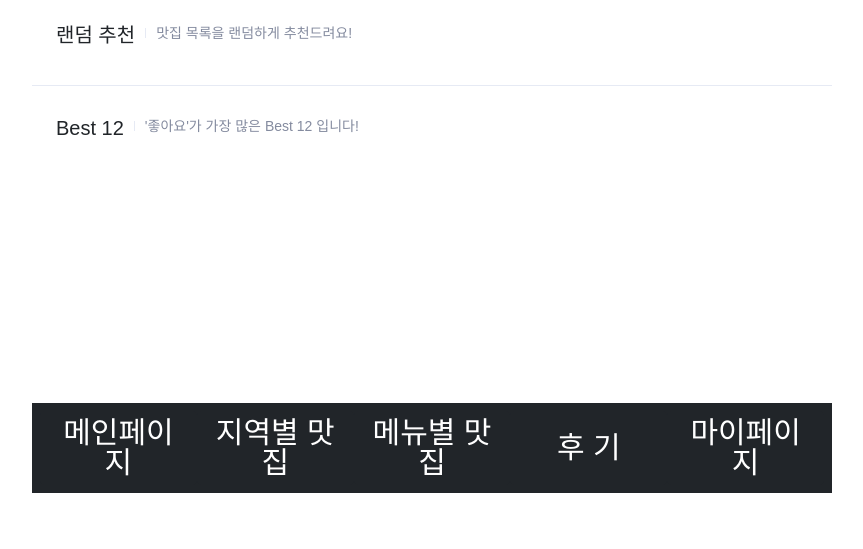
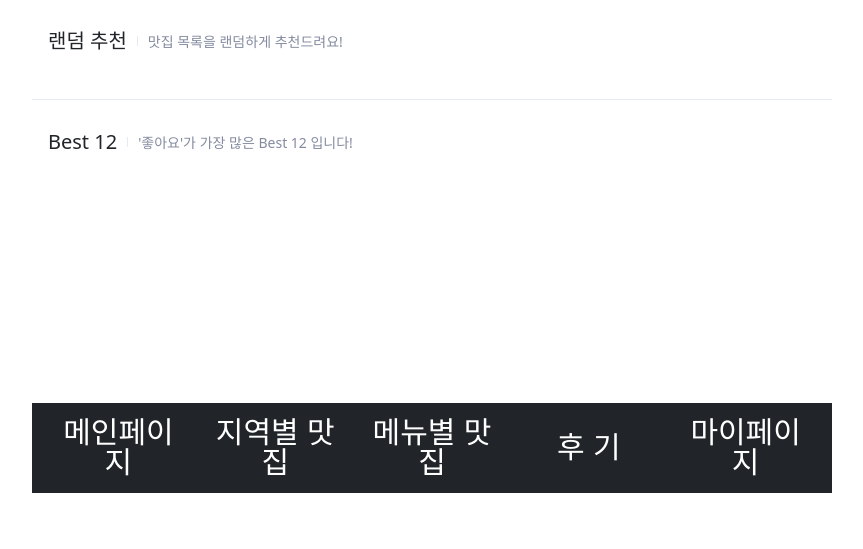
Before and after one commit to Kim-DongSeob/enjoy-your-meal, a Flask app: page / in a window 1280 px wide. Shown: the part 307-856 px from the top of the page, without its empty margins (208-1071 px from the left). Run offline with Flask 2, Linux system fonts and the light colour scheme; data that the repository does not hold is empty; some libraries are stand-ins or nearby versions; some web fonts are replaced.

Commit message:
Fix: 폰트 추가, 스타일 변경

```diff
--- a/static/css/style.css
+++ b/static/css/style.css
@@ -1,6 +1,6 @@
 * {
     /*font-family: 'Dongle', sans-serif;*/
-    font-family: sans-serif;
+    font-family: 'Noto Sans', sans-serif;
 }
 
 .wrap {
@@ -34,6 +34,31 @@ a:hover {
     --table-header: #EEF1F7;
     --global-bg: #F6F7FB;
     --black: #333333;
+}
+@font-face {
+    font-family: 'Noto Sans';
+    font-weight: 400;
+    src: url(/static/fonts/NotoSansKR-Regular.otf);
+}
+
+@font-face {
+    font-family: 'Noto Sans';
+    font-weight: 500;
+    src: url(/static/fonts/NotoSansKR-Medium.otf);
+}
+
+
+@font-face {
+    font-family: 'Noto Sans';
+    font-weight: 300;
+    src: url(/static/fonts/NotoSansKR-Light.otf);
+}
+
+
+@font-face {
+    font-family: 'Noto Sans';
+    font-weight: 700;
+    src: url(/static/fonts/NotoSansKR-Bold.otf);
 }
 
 html {
@@ -69,17 +94,24 @@ button:focus, button:active {
 .click {
     cursor: pointer;
 }
+.content-wrapper {
+    margin: 30px 0;
+}
 .content-header {
     display: flex;
-
+    margin-bottom: 16px;
 }
 .content-header .title {
     /*display: inline-block;*/
     /*border-bottom: 1px solid var(--custom-primary);*/
+    margin: 0;
+    font-weight: 500;
 }
 .content-header .desc {
     font-size: 14px;
     color: var(--custom-secondary);
+    display: flex;
+    align-items: center;
 }
 .content-header .desc:before {
     content: '';
@@ -186,9 +218,9 @@ button:focus, button:active {
     align-items: center;
 }
 
-.main-profile-wrapper * {
-    font-family: sans-serif;
-}
+/*.main-profile-wrapper * {*/
+/*    font-family: 'Noto Sans', sans-serif;*/
+/*}*/
 
 .main-profile-wrapper .account {
     display: flex;
@@ -203,9 +235,9 @@ button:focus, button:active {
 }
 
 /* 회원가입, 로그인 page */
-.sign-up * {
-    font-family: sans-serif;
-}
+/*.sign-up * {*/
+/*    font-family: sans-serif;*/
+/*}*/
 
 .sign-up {
     display: flex;
@@ -256,9 +288,9 @@ button:focus, button:active {
     display: flex;
 }
 
-.profile-info * {
-    font-family: sans-serif;
-}
+/*.profile-info * {*/
+/*    font-family: sans-serif;*/
+/*}*/
 
 .profile-detail {
     display: flex;
@@ -369,9 +401,9 @@ button:focus, button:active {
 }
 
 /* menu.html */
-.menu-page * {
-    font-family: sans-serif;
-}
+/*.menu-page * {*/
+/*    font-family: sans-serif;*/
+/*}*/
 
 .menu-page .wrapper {
     display: flex;
--- a/templates/main.html
+++ b/templates/main.html
@@ -8,7 +8,7 @@
             <p class="text desc">서울의 모든 맛집은 여기에!</p>
         </div>
     </div>
-    <div class="my-4 px-4">
+    <div class="px-3 content-wrapper">
         <div class="content-header">
             <h5 class="title">랜덤 추천</h5>
             <div class="desc">맛집 목록을 랜덤하게 추천드려요!</div>
@@ -28,7 +28,7 @@
 
     <div class="divider"></div>
 
-    <div class="my-4 px-4">
+    <div class="px-3 content-wrapper">
         <div class="content-header">
             <h5 class="title">Best 12</h5>
             <div class="desc">'좋아요'가 가장 많은 Best 12 입니다!</div>
```
Also changed, not shown: templates/menu.html (+24 -3 lines), 4 other files.
